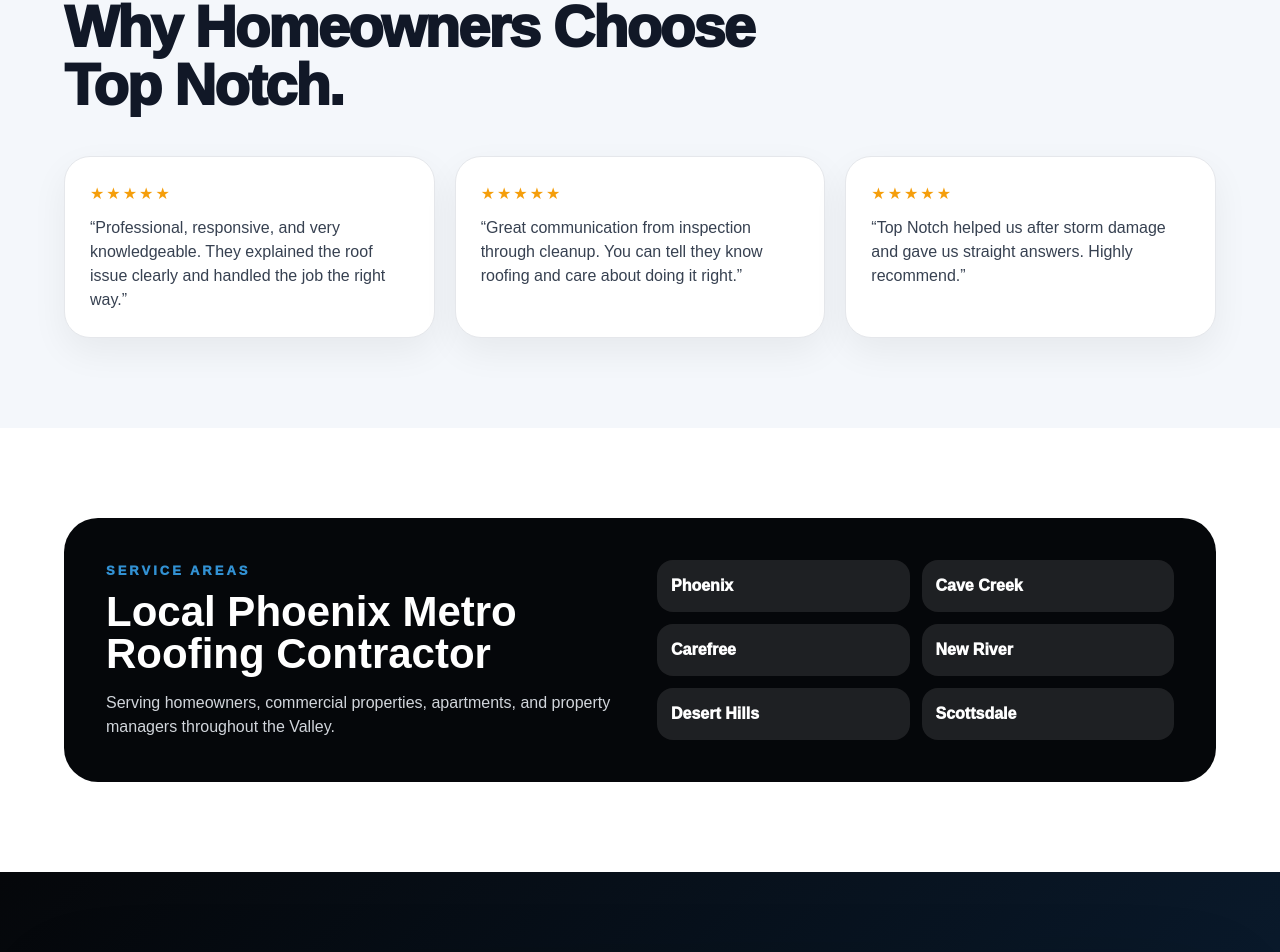
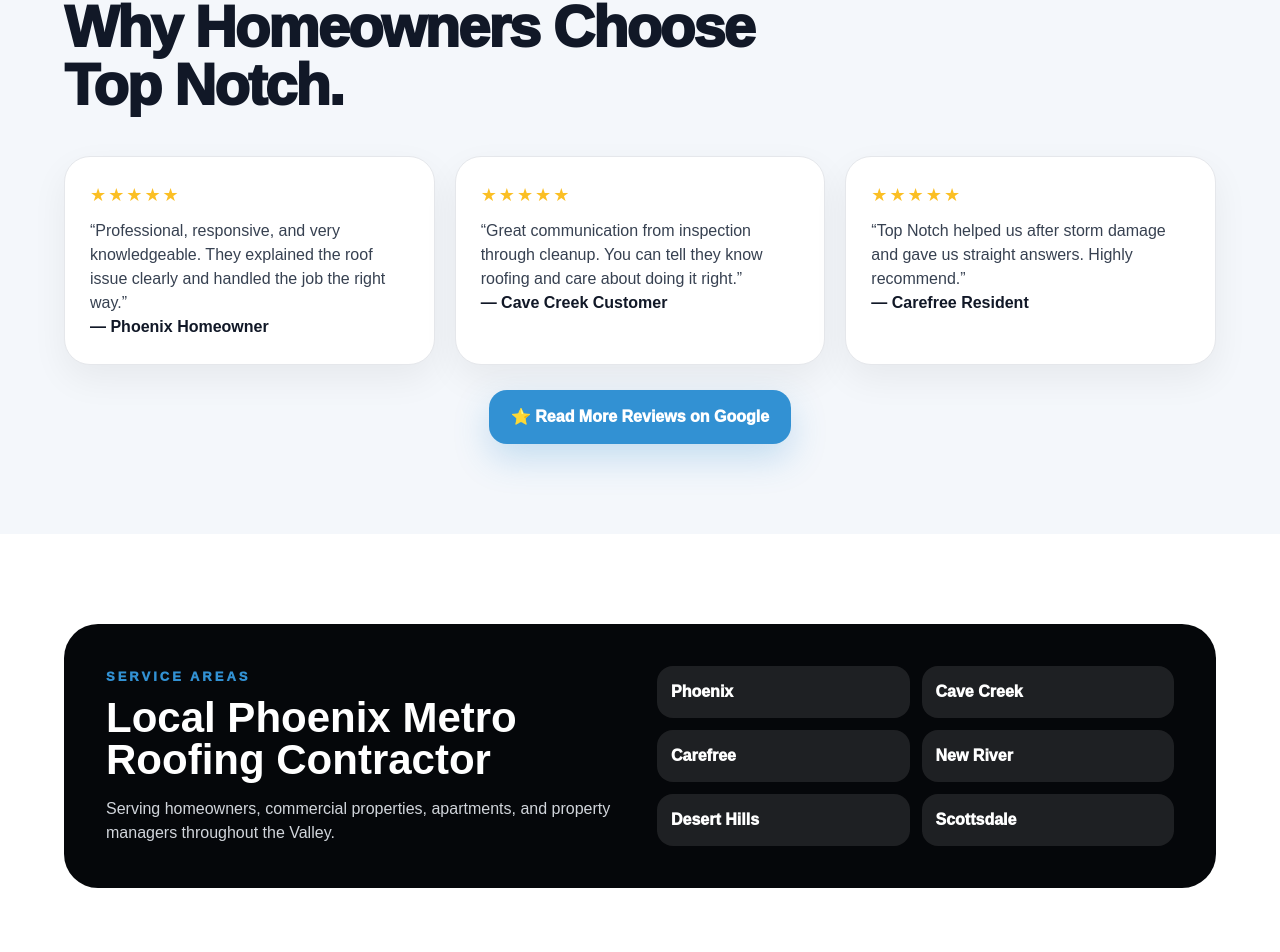
Before and after one commit to topnotchsw-roof/top-notch-roofing, a Next.js app: page / in a window 1280 px wide. Shown: the part 2979-3931 px from the top of the page. Built offline with nearby package versions, Linux system fonts and the light colour scheme.

Commit message:
Update page.tsx

```diff
--- a/app/page.tsx
+++ b/app/page.tsx
@@ -154,11 +154,36 @@
       <section id="reviews" className="light">
         <div className="wrap">
           <div className="sectionHead"><div className="eyebrow">Trust & Experience</div><h2>Why Homeowners Choose Top Notch.</h2></div>
-          <div className="reviews">
-            <article><div>★★★★★</div><p>“Professional, responsive, and very knowledgeable. They explained the roof issue clearly and handled the job the right way.”</p></article>
-            <article><div>★★★★★</div><p>“Great communication from inspection through cleanup. You can tell they know roofing and care about doing it right.”</p></article>
-            <article><div>★★★★★</div><p>“Top Notch helped us after storm damage and gave us straight answers. Highly recommend.”</p></article>
-          </div>
+         <div className="reviews">
+  <article>
+    <div style={{ color: "#fbbf24", fontSize: "18px" }}>★★★★★</div>
+    <p>“Professional, responsive, and very knowledgeable. They explained the roof issue clearly and handled the job the right way.”</p>
+    <strong>— Phoenix Homeowner</strong>
+  </article>
+
+  <article>
+    <div style={{ color: "#fbbf24", fontSize: "18px" }}>★★★★★</div>
+    <p>“Great communication from inspection through cleanup. You can tell they know roofing and care about doing it right.”</p>
+    <strong>— Cave Creek Customer</strong>
+  </article>
+
+  <article>
+    <div style={{ color: "#fbbf24", fontSize: "18px" }}>★★★★★</div>
+    <p>“Top Notch helped us after storm damage and gave us straight answers. Highly recommend.”</p>
+    <strong>— Carefree Resident</strong>
+  </article>
+</div>
+
+<div style={{ marginTop: "25px", textAlign: "center" }}>
+  <a
+    href="https://www.google.com/search?q=Top+Notch+Southwest+Roofing+reviews"
+    target="_blank"
+    rel="noopener noreferrer"
+    className="btn"
+  >
+    ⭐ Read More Reviews on Google
+  </a>
+</div>
         </div>
       </section>
 
```
